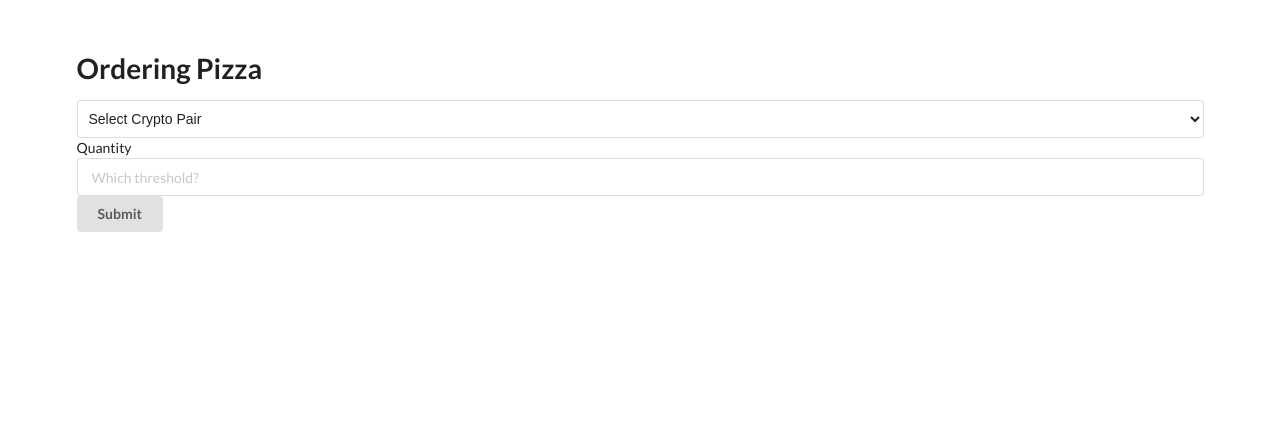
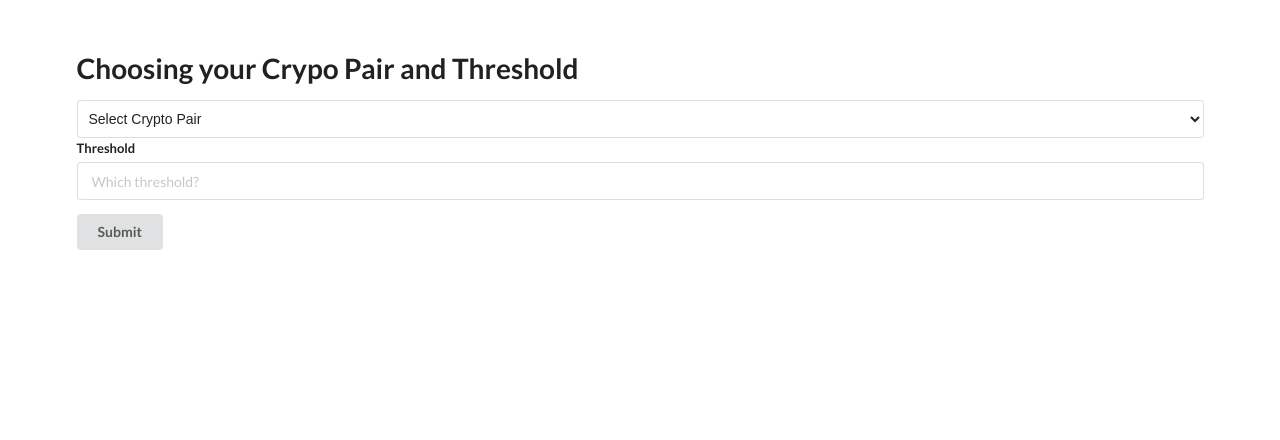
Before and after one commit to timdoubleg/python-flask-crypto, a Flask app: page / in a window 1280 px wide. Shown: the top 440 px of the page. Run offline with Flask 2, Linux system fonts and the light colour scheme.

Commit message:
threshold update

```diff
--- a/Product.py
+++ b/Product.py
@@ -7,7 +7,7 @@ class Product:
 
 class Store:
     def __init__(self):
-        self.store = {"diavolo": Product("diavolo", 19), "hawaii" : Product("hawaii", 18)}
+        self.store = {"btcusdt": Product("btcusdt", 19), "ethusdt" : Product("ethusdt", 18)}
 
     def getProductList(self):
         return self.store.values()
--- a/app.py
+++ b/app.py
@@ -10,7 +10,7 @@ def order():
     productList = Store()
     if request.method == 'POST':
         crypto_pair = request.form['pair']
-        quantity = int(request.form['quantity'])
+        threshold = int(request.form['threshold'])
 
         # Create a new resource
         response = requests.post(
@@ -18,7 +18,7 @@ def order():
             json={
                 "variables": {
                     "amount": {
-                        "value": quantity,
+                        "value": threshold,
                         "type": "long"
                     },
                     "item": {
@@ -35,7 +35,7 @@ def order():
         else:
             instanceID = "null"
 
-        return render_template('response.html', crypto_pair=crypto_pair, quantity=quantity, code=response.status_code, instanceID=instanceID, message=response.content)
+        return render_template('response.html', crypto_pair=crypto_pair, threshold=threshold, code=response.status_code, instanceID=instanceID, message=response.content)
     return render_template('order.html')
 
 
--- a/templates/order.html
+++ b/templates/order.html
@@ -9,18 +9,18 @@
 <div class="ui container" , style="margin-top:50px">
 
     <body>
-    <h1>Ordering Pizza</h1>
+    <h1>Choosing your Crypo Pair and Threshold</h1>
 
     <form class="ui form" method="POST" action="/">
 
         <select class="ui dropdown" name="pair">
             <option value="">Select Crypto Pair</option>
-            <option value="diavolo">BTCUSDT</option>
-            <option value="hawaii">ETHUSDT</option>
+            <option value="btcusdt">BTCUSDT</option>
+            <option value="ethusdt">ETHUSDT</option>
         </select>
 
-        <div class="Threshold">
-            <label>Quantity</label>
+        <div class="field">
+            <label>Threshold</label>
             <input type="number" name="threshold" placeholder="Which threshold?">
         </div>
         <button class="ui button" type="submit">Submit</button>
--- a/templates/response.html
+++ b/templates/response.html
@@ -15,7 +15,7 @@
 
                 <p> Your order has been accepted</p>
                 <p> Pair: {{ crypto_pair }} </p>
-                <p> Threshold: {{ quantity }} </p>
+                <p> Threshold: {{ threshold }} </p>
                 <p> Your tracking ID is {{ instanceID }} </p>
 
             {% endif %}
```
